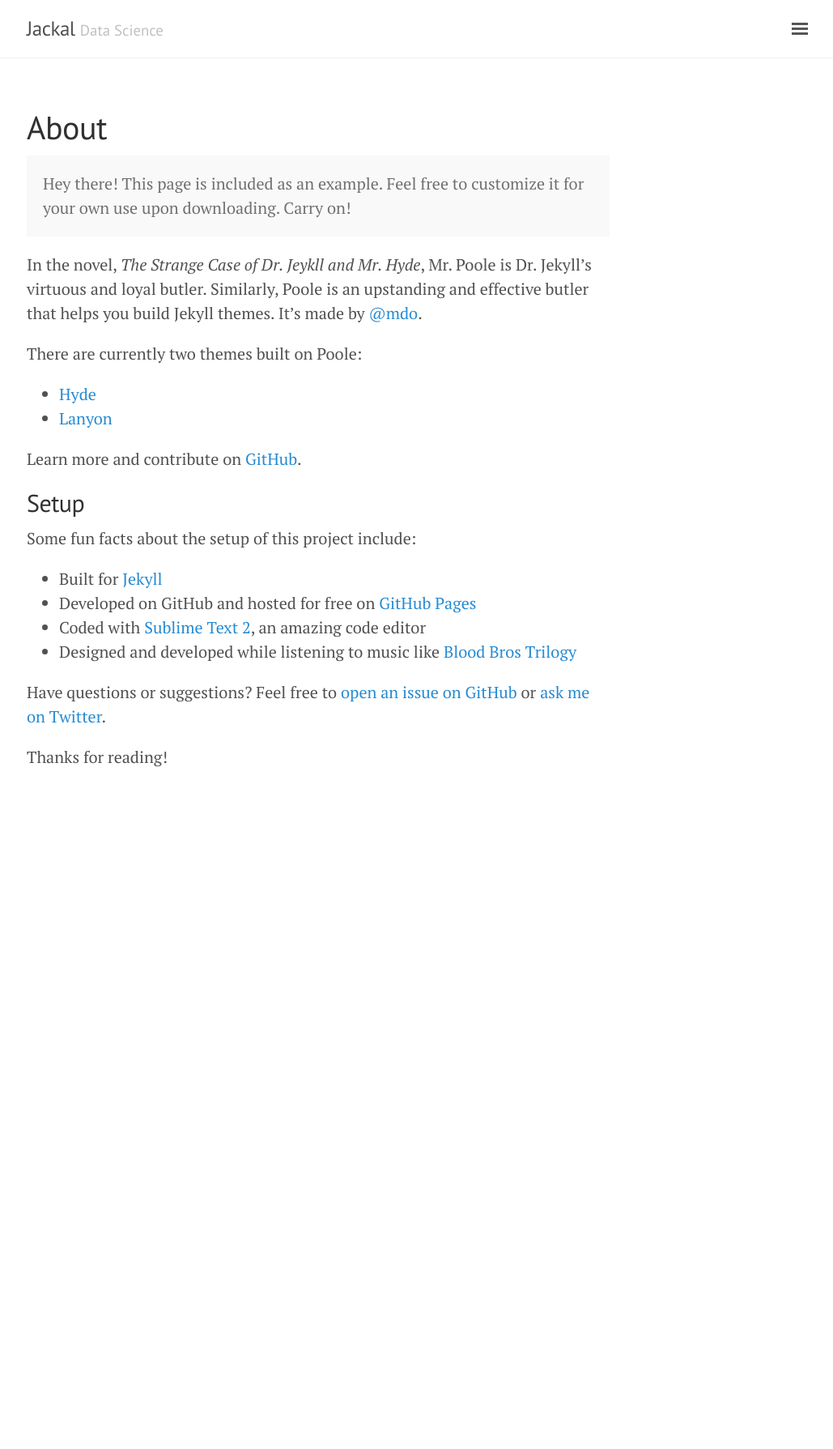
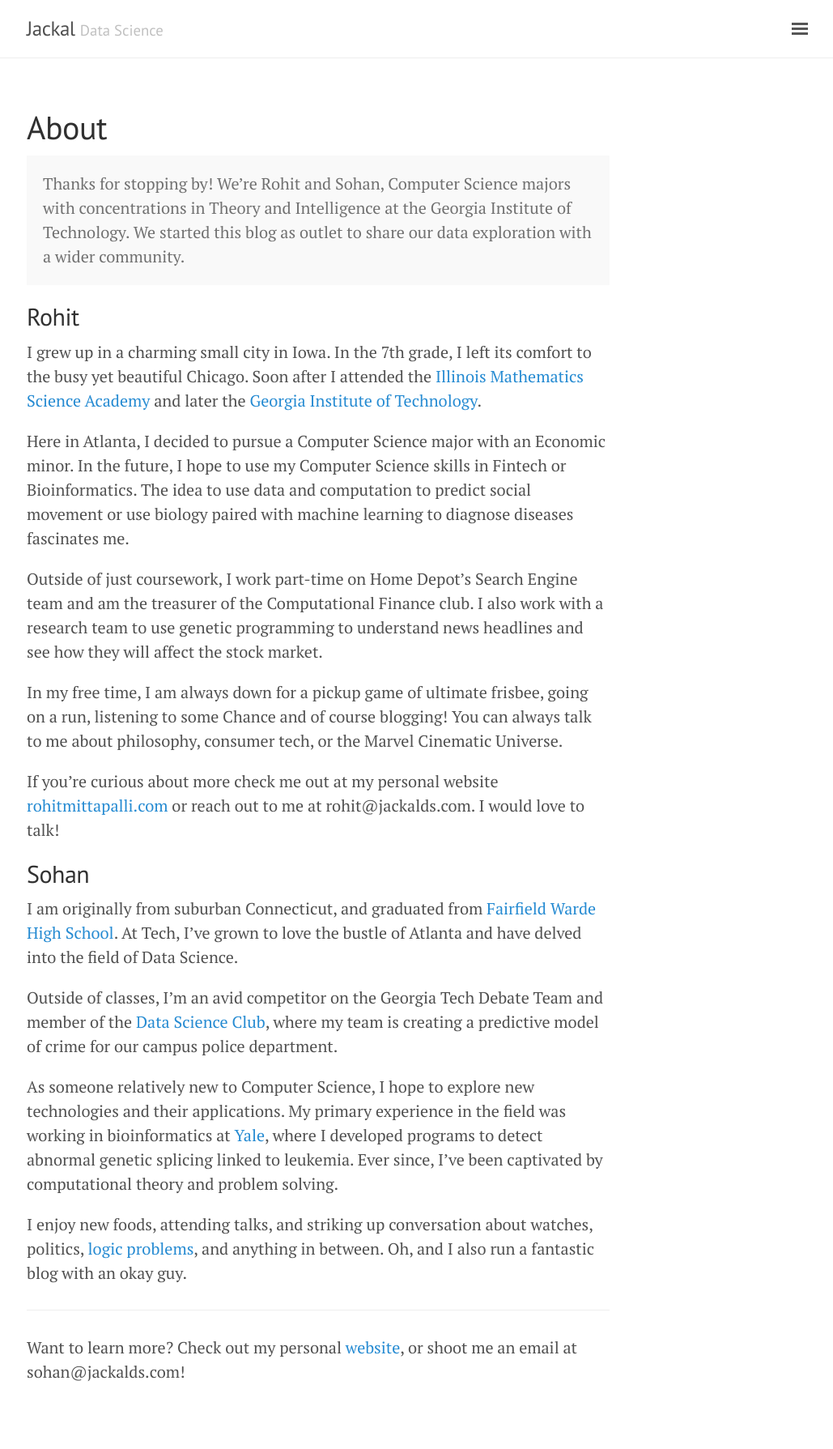
Before and after one commit to SohanChoudhury/JackalDS, a Jekyll site: the page built from about.md, in a window 1280 px wide. Shown: the whole page at 81% size, without its empty margins (247-1276 px from the left). Built offline with Jekyll 4.4.1, drawn with Linux system fonts in a browser that asks for light colours; before the commit the page ends 1030 px from its top, so only the background shows below that.

Commit message:
About Us

```diff
--- a/about.md
+++ b/about.md
@@ -4,27 +4,33 @@ title: About
 ---
 
 <p class="message">
-  Hey there! This page is included as an example. Feel free to customize it for your own use upon downloading. Carry on!
+  Thanks for stopping by! We’re Rohit and Sohan, Computer Science majors with concentrations in Theory and Intelligence at the Georgia Institute of Technology. We started this blog as outlet to share our data exploration with a wider community.
 </p>
 
-In the novel, *The Strange Case of Dr. Jeykll and Mr. Hyde*, Mr. Poole is Dr. Jekyll's virtuous and loyal butler. Similarly, Poole is an upstanding and effective butler that helps you build Jekyll themes. It's made by [@mdo](https://twitter.com/mdo).
 
-There are currently two themes built on Poole:
+## Rohit
 
-* [Hyde](http://hyde.getpoole.com)
-* [Lanyon](http://lanyon.getpoole.com)
+I grew up in a charming small city in Iowa. In the 7th grade, I left its comfort to the busy yet beautiful Chicago. Soon after I attended the [Illinois Mathematics Science Academy](https://www.imsa.edu) and later the [Georgia Institute of Technology](http://www.gatech.edu).
 
-Learn more and contribute on [GitHub](https://github.com/poole).
+Here in Atlanta, I decided to pursue a Computer Science major with an Economic minor. In the future, I hope to use my Computer Science skills in Fintech or Bioinformatics. The idea to use data and computation to predict social movement or use biology paired with machine learning to diagnose diseases fascinates me.
 
-## Setup
+Outside of just coursework, I work part-time on Home Depot’s Search Engine team and am the treasurer of the Computational Finance club. I also work with a research team to use genetic programming to understand news headlines and see how they will affect the stock market.
 
-Some fun facts about the setup of this project include:
+In my free time, I am always down for a pickup game of ultimate frisbee, going on a run, listening to some Chance and of course blogging! You can always talk to me about philosophy, consumer tech, or the Marvel Cinematic Universe.
 
-* Built for [Jekyll](http://jekyllrb.com)
-* Developed on GitHub and hosted for free on [GitHub Pages](https://pages.github.com)
-* Coded with [Sublime Text 2](http://sublimetext.com), an amazing code editor
-* Designed and developed while listening to music like [Blood Bros Trilogy](https://soundcloud.com/maddecent/sets/blood-bros-series)
+If you’re curious about more check me out at my personal website [rohitmittapalli.com](http://rohitmittapalli.com) or reach out to me at rohit@jackalds.com. I would love to talk!
 
-Have questions or suggestions? Feel free to [open an issue on GitHub](https://github.com/poole/issues/new) or [ask me on Twitter](https://twitter.com/mdo).
 
-Thanks for reading!
+## Sohan
+
+I am originally from suburban Connecticut, and graduated from [Fairfield Warde High School](http://fairfieldschools.org/schools/fwhs/). At Tech, I’ve grown to love the bustle of Atlanta and have delved into the field of Data Science.
+
+Outside of classes, I’m an avid competitor on the Georgia Tech Debate Team and member of the [Data Science Club](http://datasciencegt.org), where my team is creating a predictive model of crime for our campus police department.
+
+As someone relatively new to Computer Science, I hope to explore new technologies and their applications. My primary experience in the field was working in bioinformatics at [Yale](http://sohanchoudhury.com/Yale/), where I developed programs to detect abnormal genetic splicing linked to leukemia. Ever since, I’ve been captivated by computational theory and problem solving.
+
+I enjoy new foods, attending talks, and striking up conversation about watches, politics, [logic problems](https://github.com/SohanChoudhury/APrisonerProblem), and anything in between. Oh, and I also run a fantastic blog with an okay guy.
+
+-----
+
+Want to learn more? Check out my personal [website](http://sohanchoudhury.com), or shoot me an email at sohan@jackalds.com!
```
Also changed, not shown: 2 other files.
